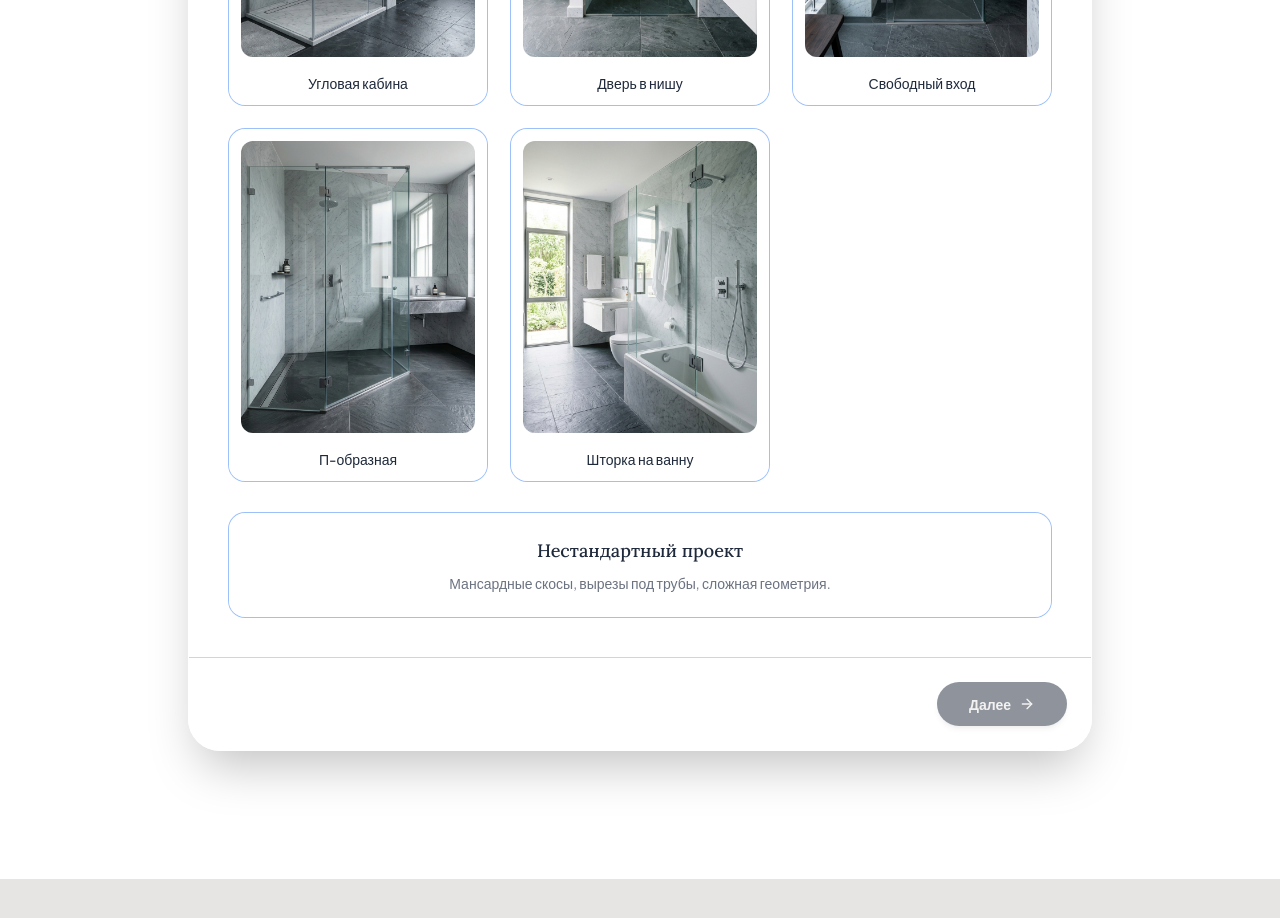
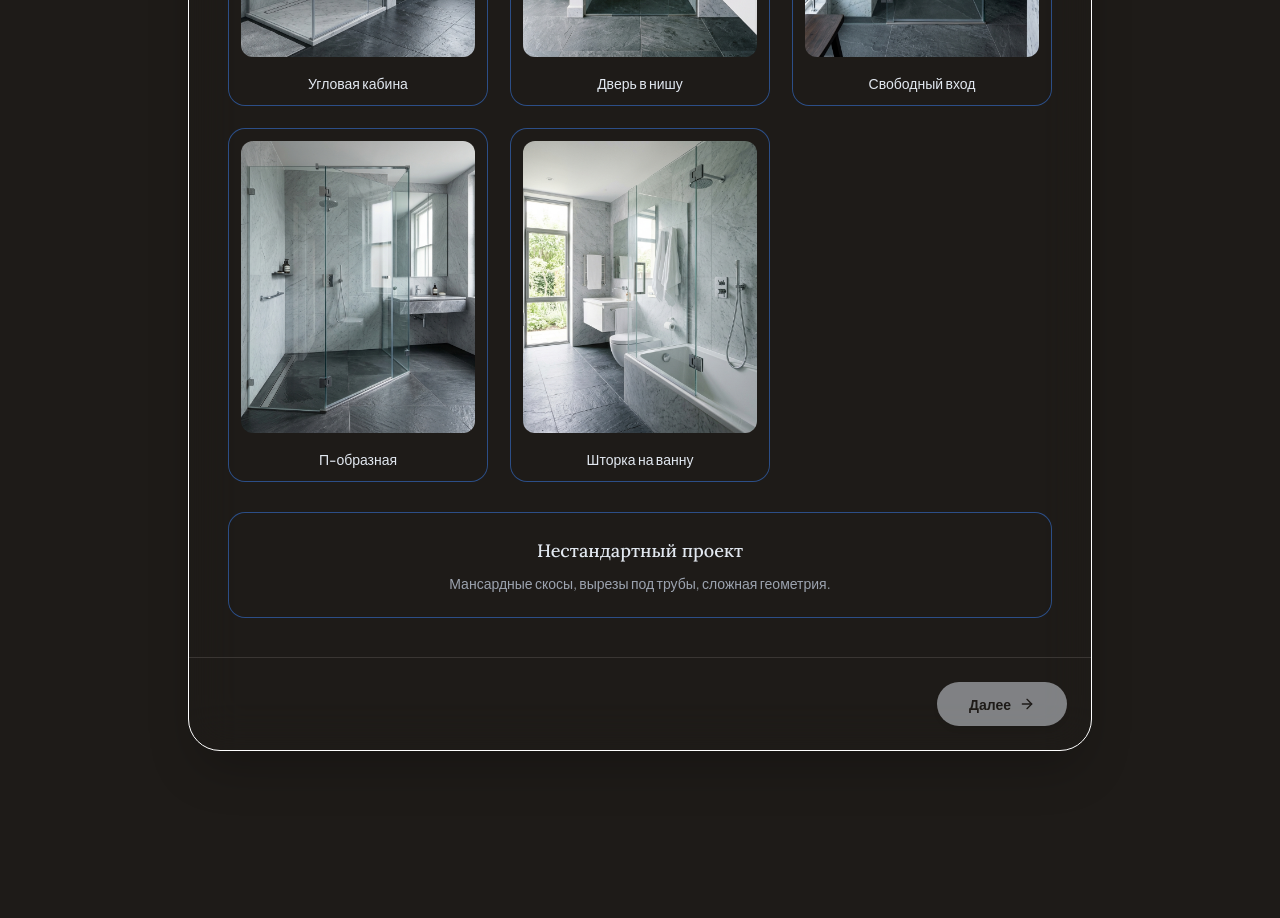
Before and after one commit to vergeniamonzor628-alt/shower-cabin, a Next.js app: page / in a window 1280 px wide. Shown: the part 4500-5418 px from the top of the page. Built offline with nearby package versions, Linux system fonts and the light colour scheme.

Commit message:
style: apply dark theme as default to make the vibe darker

```diff
--- a/src/app/globals.css
+++ b/src/app/globals.css
@@ -6,6 +6,51 @@
 
 @layer base {
   :root {
+    --card: #2c2825;
+    --ring: #818cf8;
+    --input: #3a3633;
+    --muted: #2c2825;
+    --accent: #484441;
+    --border: #3a3633;
+    --radius: 1.25rem;
+    --chart-1: #818cf8;
+    --chart-2: #6366f1;
+    --chart-3: #4f46e5;
+    --chart-4: #4338ca;
+    --chart-5: #3730a3;
+    --popover: #2c2825;
+    --primary: #818cf8;
+    --sidebar: #3a3633;
+    --font-mono: 'Roboto Mono', monospace;
+    --font-sans: 'Plus Jakarta Sans', sans-serif;
+    --secondary: #3a3633;
+    --background: #1e1b18;
+    --font-serif: 'Lora', serif;
+    --foreground: #e2e8f0;
+    --destructive: #ef4444;
+    --shadow-blur: 10px;
+    --shadow-color: hsl(0 0% 0%);
+    --sidebar-ring: #818cf8;
+    --shadow-spread: 4px;
+    --shadow-opacity: 0.18;
+    --sidebar-accent: #484441;
+    --sidebar-border: #3a3633;
+    --card-foreground: #e2e8f0;
+    --shadow-offset-x: 2px;
+    --shadow-offset-y: 2px;
+    --sidebar-primary: #818cf8;
+    --muted-foreground: #9ca3af;
+    --accent-foreground: #d1d5db;
+    --popover-foreground: #e2e8f0;
+    --primary-foreground: #1e1b18;
+    --sidebar-foreground: #e2e8f0;
+    --secondary-foreground: #d1d5db;
+    --destructive-foreground: #1e1b18;
+    --sidebar-accent-foreground: #d1d5db;
+    --sidebar-primary-foreground: #1e1b18;
+  }
+
+  .light {
     --card: #f5f5f4;
     --ring: #6366f1;
     --input: #d6d3d1;
@@ -21,23 +66,15 @@
     --popover: #f5f5f4;
     --primary: #6366f1;
     --sidebar: #d6d3d1;
-    --font-mono: 'Roboto Mono', monospace;
-    --font-sans: 'Plus Jakarta Sans', sans-serif;
     --secondary: #d6d3d1;
     --background: #e7e5e4;
-    --font-serif: 'Lora', serif;
     --foreground: #1e293b;
     --destructive: #ef4444;
-    --shadow-blur: 10px;
     --shadow-color: hsl(240 4% 60%);
     --sidebar-ring: #6366f1;
-    --shadow-spread: 4px;
-    --shadow-opacity: 0.18;
     --sidebar-accent: #f3e5f5;
     --sidebar-border: #d6d3d1;
     --card-foreground: #1e293b;
-    --shadow-offset-x: 2px;
-    --shadow-offset-y: 2px;
     --sidebar-primary: #6366f1;
     --muted-foreground: #6b7280;
     --accent-foreground: #374151;
@@ -48,43 +85,6 @@
     --destructive-foreground: #ffffff;
     --sidebar-accent-foreground: #374151;
     --sidebar-primary-foreground: #ffffff;
-  }
-
-  .dark {
-    --card: #2c2825;
-    --ring: #818cf8;
-    --input: #3a3633;
-    --muted: #2c2825;
-    --accent: #484441;
-    --border: #3a3633;
-    --radius: 1.25rem;
-    --chart-1: #818cf8;
-    --chart-2: #6366f1;
-    --chart-3: #4f46e5;
-    --chart-4: #4338ca;
-    --chart-5: #3730a3;
-    --popover: #2c2825;
-    --primary: #818cf8;
-    --sidebar: #3a3633;
-    --secondary: #3a3633;
-    --background: #1e1b18;
-    --foreground: #e2e8f0;
-    --destructive: #ef4444;
-    --shadow-color: hsl(0 0% 0%);
-    --sidebar-ring: #818cf8;
-    --sidebar-accent: #484441;
-    --sidebar-border: #3a3633;
-    --card-foreground: #e2e8f0;
-    --sidebar-primary: #818cf8;
-    --muted-foreground: #9ca3af;
-    --accent-foreground: #d1d5db;
-    --popover-foreground: #e2e8f0;
-    --primary-foreground: #1e1b18;
-    --sidebar-foreground: #e2e8f0;
-    --secondary-foreground: #d1d5db;
-    --destructive-foreground: #1e1b18;
-    --sidebar-accent-foreground: #d1d5db;
-    --sidebar-primary-foreground: #1e1b18;
   }
 
   * {
--- a/src/app/page.tsx
+++ b/src/app/page.tsx
@@ -72,7 +72,7 @@ export default function Home() {
     <div className="min-h-screen bg-background text-foreground font-sans selection:bg-primary selection:text-white">
 
       {/* Header */}
-      <header className="fixed top-0 z-50 w-full bg-white/60 backdrop-blur-xl border-b border-border/40 shadow-sm">
+      <header className="fixed top-0 z-50 w-full bg-background/80 backdrop-blur-xl border-b border-border/40 shadow-sm">
         <div className="mx-auto flex h-20 max-w-[1400px] items-center justify-between px-6 lg:px-12">
           <div className="flex items-center gap-3">
             <div className="flex h-8 w-8 items-center justify-center rounded-full bg-primary text-white font-serif font-bold text-lg shadow-md shadow-primary/20">A</div>
@@ -129,7 +129,7 @@ export default function Home() {
                 className="object-cover"
                 priority
               />
-              <div className="absolute bottom-6 right-6 bg-white/60 backdrop-blur-md px-5 py-3 rounded-xl border border-white/80 shadow-lg flex items-center gap-3">
+              <div className="absolute bottom-6 right-6 bg-background/80 backdrop-blur-md px-5 py-3 rounded-xl border border-card/50 shadow-lg flex items-center gap-3">
                  <div className="w-2 h-2 rounded-full bg-primary animate-pulse"></div>
                  <span className="text-[10px] font-bold uppercase tracking-widest text-foreground">От идеи к чертежу</span>
               </div>
@@ -190,7 +190,7 @@ export default function Home() {
       </section>
 
       {/* How it works (With Workspace Close Up) */}
-      <section id="how-it-works" className="py-32 bg-white relative border-t border-border/40">
+      <section id="how-it-works" className="py-32 bg-background relative border-t border-border/40">
         <div className="mx-auto max-w-[1400px] px-6 lg:px-12">
 
           <Reveal>
@@ -269,7 +269,7 @@ export default function Home() {
       </section>
 
       {/* Configurator Section */}
-      <section id="configurator" className="py-32 bg-white relative overflow-hidden border-t border-border/40">
+      <section id="configurator" className="py-32 bg-background relative overflow-hidden border-t border-border/40">
         <div className="absolute top-1/2 left-1/2 -translate-x-1/2 -translate-y-1/2 w-full max-w-[1000px] h-[800px] bg-primary/5 rounded-full blur-[150px] pointer-events-none"></div>
 
         <div className="mx-auto max-w-[1000px] px-6 lg:px-12 relative z-10">
--- a/src/components/Configurator.tsx
+++ b/src/components/Configurator.tsx
@@ -78,11 +78,11 @@ export default function Configurator() {
   };
 
   return (
-    <div className="bg-white/80 backdrop-blur-xl shadow-2xl shadow-primary/10 rounded-[2rem] flex flex-col min-h-[650px] relative overflow-hidden border border-white">
+    <div className="bg-card/80 backdrop-blur-xl shadow-2xl shadow-primary/10 rounded-[2rem] flex flex-col min-h-[650px] relative overflow-hidden border border-white">
 
       {/* Progress Indicator */}
       {step < 4 && (
-        <div className="flex border-b border-border/40 bg-white/50">
+        <div className="flex border-b border-border/40 bg-muted/50">
           {[
             { num: 1, label: "Архитектура" },
             { num: 2, label: "Размеры" },
@@ -121,8 +121,8 @@ export default function Configurator() {
                   onClick={() => { setValue("orderType", "template"); setValue("cabinType", type.name); }}
                   className={`cursor-pointer rounded-2xl p-3 transition-all duration-300 group ${
                     orderType === "template" && cabinType === type.name
-                      ? 'bg-white shadow-xl shadow-primary/15 ring-2 ring-primary scale-[1.02]'
-                      : 'bg-white/50 hover:bg-white hover:shadow-lg ring-1 ring-border/50'
+                      ? 'bg-card shadow-xl shadow-primary/15 ring-2 ring-primary scale-[1.02]'
+                      : 'bg-muted/50 hover:bg-card hover:shadow-lg ring-1 ring-border/50'
                   }`}
                 >
                   <div className="relative aspect-[4/5] w-full mb-4 rounded-xl overflow-hidden bg-muted/30">
@@ -142,7 +142,7 @@ export default function Configurator() {
               className={`cursor-pointer rounded-2xl p-6 text-center transition-all duration-300 ${
                 orderType === "custom"
                   ? 'bg-primary text-white shadow-xl shadow-primary/20 scale-[1.01]'
-                  : 'bg-white/50 ring-1 ring-border/50 hover:bg-white hover:shadow-lg text-foreground'
+                  : 'bg-muted/50 ring-1 ring-border/50 hover:bg-card hover:shadow-lg text-foreground'
               }`}
             >
               <h4 className="text-lg font-serif font-medium mb-2">Нестандартный проект</h4>
@@ -166,15 +166,15 @@ export default function Configurator() {
                 <div className="grid grid-cols-1 md:grid-cols-2 gap-8 mb-10">
                   <div className="space-y-2">
                     <label className="text-[11px] uppercase tracking-[0.2em] font-semibold text-muted-foreground">Ширина проема</label>
-                    <input {...register("width")} type="number" className="w-full rounded-xl border border-border/50 bg-white/50 px-5 py-4 text-lg text-foreground shadow-inner focus:bg-white focus:border-primary focus:ring-1 focus:ring-primary focus:outline-none transition-all" placeholder="Например: 900" />
+                    <input {...register("width")} type="number" className="w-full rounded-xl border border-border/50 bg-muted/50 px-5 py-4 text-lg text-foreground shadow-inner focus:bg-card focus:border-primary focus:ring-1 focus:ring-primary focus:outline-none transition-all" placeholder="Например: 900" />
                   </div>
                   <div className="space-y-2">
                     <label className="text-[11px] uppercase tracking-[0.2em] font-semibold text-muted-foreground">Глубина (если есть)</label>
-                    <input {...register("depth")} type="number" className="w-full rounded-xl border border-border/50 bg-white/50 px-5 py-4 text-lg text-foreground shadow-inner focus:bg-white focus:border-primary focus:ring-1 focus:ring-primary focus:outline-none transition-all" placeholder="Например: 900" />
+                    <input {...register("depth")} type="number" className="w-full rounded-xl border border-border/50 bg-muted/50 px-5 py-4 text-lg text-foreground shadow-inner focus:bg-card focus:border-primary focus:ring-1 focus:ring-primary focus:outline-none transition-all" placeholder="Например: 900" />
                   </div>
                   <div className="space-y-2 md:col-span-2">
                     <label className="text-[11px] uppercase tracking-[0.2em] font-semibold text-muted-foreground">Высота по стеклу</label>
-                    <input {...register("height")} type="number" className="w-full rounded-xl border border-border/50 bg-white/50 px-5 py-4 text-lg text-foreground shadow-inner focus:bg-white focus:border-primary focus:ring-1 focus:ring-primary focus:outline-none transition-all" placeholder="Например: 2000" />
+                    <input {...register("height")} type="number" className="w-full rounded-xl border border-border/50 bg-muted/50 px-5 py-4 text-lg text-foreground shadow-inner focus:bg-card focus:border-primary focus:ring-1 focus:ring-primary focus:outline-none transition-all" placeholder="Например: 2000" />
                   </div>
                 </div>
 
@@ -189,7 +189,7 @@ export default function Configurator() {
                     </div>
                   </div>
                   <div className="space-y-2">
-                    <textarea {...register("hardware")} className="w-full rounded-xl border border-border/50 bg-white/50 px-5 py-4 text-sm text-foreground shadow-inner focus:bg-white focus:border-primary focus:ring-1 focus:ring-primary focus:outline-none transition-all min-h-[100px]" placeholder="Вставьте ссылки сюда..."></textarea>
+                    <textarea {...register("hardware")} className="w-full rounded-xl border border-border/50 bg-muted/50 px-5 py-4 text-sm text-foreground shadow-inner focus:bg-card focus:border-primary focus:ring-1 focus:ring-primary focus:outline-none transition-all min-h-[100px]" placeholder="Вставьте ссылки сюда..."></textarea>
                   </div>
                 </div>
               </>
@@ -200,7 +200,7 @@ export default function Configurator() {
                 </h3>
                 <div className="space-y-2">
                   <label className="text-[11px] uppercase tracking-[0.2em] font-semibold text-muted-foreground">Детали и размеры</label>
-                  <textarea {...register("customDescription")} className="w-full rounded-xl border border-border/50 bg-white/50 px-5 py-4 text-sm text-foreground shadow-inner focus:bg-white focus:border-primary focus:ring-1 focus:ring-primary focus:outline-none transition-all min-h-[250px] leading-relaxed" placeholder="Опишите габариты, наличие уклона потолка, вырезы под бортик и т.д."></textarea>
+                  <textarea {...register("customDescription")} className="w-full rounded-xl border border-border/50 bg-muted/50 px-5 py-4 text-sm text-foreground shadow-inner focus:bg-card focus:border-primary focus:ring-1 focus:ring-primary focus:outline-none transition-all min-h-[250px] leading-relaxed" placeholder="Опишите габариты, наличие уклона потолка, вырезы под бортик и т.д."></textarea>
                 </div>
               </>
             )}
@@ -216,15 +216,15 @@ export default function Configurator() {
             <div className="space-y-6">
               <div className="space-y-2">
                 <label className="text-[11px] uppercase tracking-[0.2em] font-semibold text-muted-foreground">Ваше Имя</label>
-                <input {...register("name")} type="text" className={`w-full rounded-xl border ${errors.name ? 'border-destructive bg-destructive/5' : 'border-border/50 bg-white/50'} px-5 py-4 text-lg text-foreground shadow-inner focus:bg-white focus:border-primary focus:ring-1 focus:ring-primary focus:outline-none transition-all`} placeholder="Иван" />
+                <input {...register("name")} type="text" className={`w-full rounded-xl border ${errors.name ? 'border-destructive bg-destructive/5' : 'border-border/50 bg-muted/50'} px-5 py-4 text-lg text-foreground shadow-inner focus:bg-card focus:border-primary focus:ring-1 focus:ring-primary focus:outline-none transition-all`} placeholder="Иван" />
               </div>
               <div className="space-y-2">
                 <label className="text-[11px] uppercase tracking-[0.2em] font-semibold text-muted-foreground">Телефон (WhatsApp)</label>
-                <input {...register("phone")} type="tel" className={`w-full rounded-xl border ${errors.phone ? 'border-destructive bg-destructive/5' : 'border-border/50 bg-white/50'} px-5 py-4 text-lg text-foreground shadow-inner focus:bg-white focus:border-primary focus:ring-1 focus:ring-primary focus:outline-none transition-all`} placeholder="+7 (999) 000-00-00" />
+                <input {...register("phone")} type="tel" className={`w-full rounded-xl border ${errors.phone ? 'border-destructive bg-destructive/5' : 'border-border/50 bg-muted/50'} px-5 py-4 text-lg text-foreground shadow-inner focus:bg-card focus:border-primary focus:ring-1 focus:ring-primary focus:outline-none transition-all`} placeholder="+7 (999) 000-00-00" />
               </div>
               <div className="space-y-2">
                 <label className="text-[11px] uppercase tracking-[0.2em] font-semibold text-muted-foreground">Telegram (по желанию)</label>
-                <input {...register("telegram")} type="text" className="w-full rounded-xl border border-border/50 bg-white/50 px-5 py-4 text-lg text-foreground shadow-inner focus:bg-white focus:border-primary focus:ring-1 focus:ring-primary focus:outline-none transition-all" placeholder="@username" />
+                <input {...register("telegram")} type="text" className="w-full rounded-xl border border-border/50 bg-muted/50 px-5 py-4 text-lg text-foreground shadow-inner focus:bg-card focus:border-primary focus:ring-1 focus:ring-primary focus:outline-none transition-all" placeholder="@username" />
               </div>
             </div>
           </div>
@@ -241,7 +241,7 @@ export default function Configurator() {
               Мы получили данные. Чтобы инженер приступил к чертежу, пожалуйста, оплатите проект (окупается в 15-20 раз за счет отказа от салонов).
             </p>
 
-            <div className="mx-auto mb-10 max-w-sm rounded-2xl bg-white p-8 shadow-xl shadow-primary/5 border border-border/40 text-left">
+            <div className="mx-auto mb-10 max-w-sm rounded-2xl bg-card p-8 shadow-xl shadow-primary/5 border border-border/40 text-left">
                <div className="mb-6 flex justify-between items-end border-b border-border/40 pb-6">
                  <span className="text-sm font-medium text-muted-foreground">Стоимость чертежа</span>
                  <span className="text-2xl font-serif font-semibold text-foreground">1 500 ₽</span>
@@ -261,7 +261,7 @@ export default function Configurator() {
 
       {/* Footer Navigation */}
       {step < 4 && (
-        <div className="border-t border-border/40 bg-white/50 p-6 flex justify-between items-center relative z-10 rounded-b-[2rem]">
+        <div className="border-t border-border/40 bg-muted/50 p-6 flex justify-between items-center relative z-10 rounded-b-[2rem]">
           <button
             type="button"
             onClick={() => setStep(prev => Math.max(prev - 1, 1))}
```
